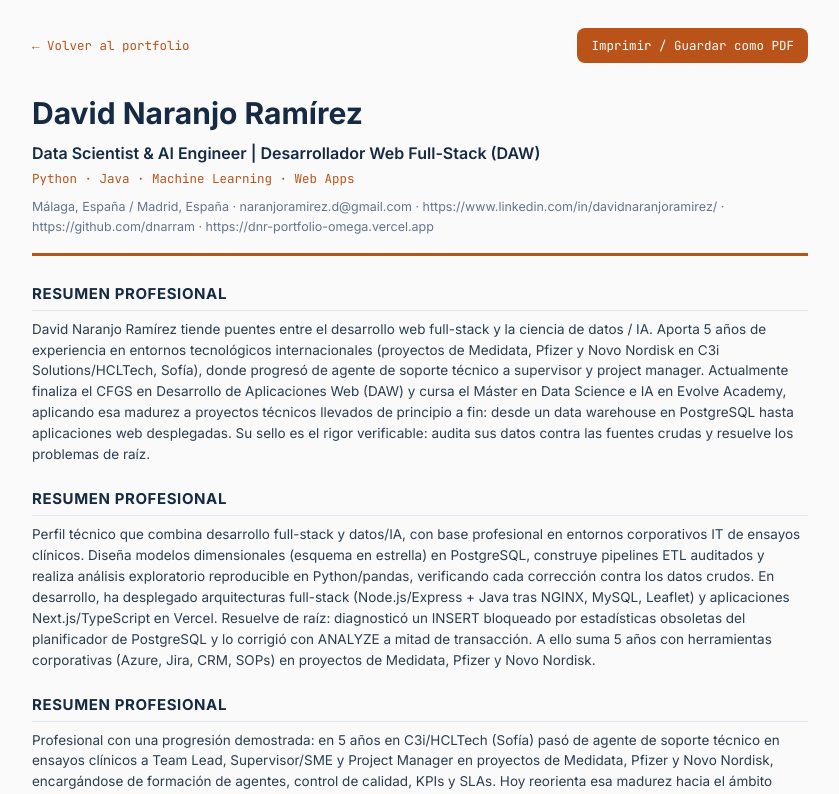
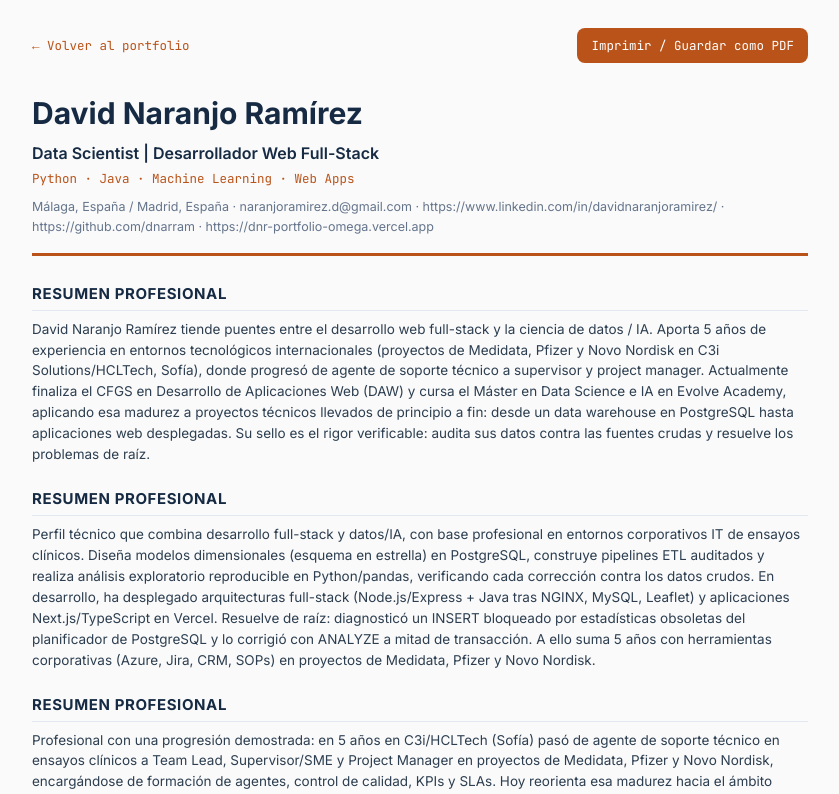
Before and after one commit to dnarram/dnr-portfolio, a Next.js app: page /cv in a window 1280 px wide. Shown: the top 794 px of the page, without its empty margins (220-1059 px from the left). Built offline with nearby package versions, Linux system fonts and the light colour scheme; no server answers.

Commit message:
content: CV maestro v5 - logros cuantificados, coherencia RondaGuide y recetas para 7 roles

```diff
--- a/src/data/cv.ts
+++ b/src/data/cv.ts
@@ -38,12 +38,12 @@ export const CV_MARKDOWN = `
 
 ## 0. IDENTIDAD Y CONTACTO  [id: meta_identidad]
 - Nombre completo: David Naranjo Ramírez
-- Titular profesional (una línea): Data Scientist & AI Engineer | Desarrollador Web Full-Stack (DAW)
-- Tagline de aptitudes (opcional, complementa al titular): Python · Java · Machine Learning · Web Apps
+- Titular profesional: Data Scientist | Desarrollador Web Full-Stack
+- Tagline de aptitudes: Python · Java · Machine Learning · Web Apps
 - Ubicación (ciudad, país): Málaga, España / Madrid, España
 - Disponibilidad geográfica (remoto / híbrido / presencial / relocalización): remoto / híbrido / presencial / relocalización
 - Email de contacto: naranjoramirez.d@gmail.com
-- Teléfono (opcional, solo si quieres que aparezca en el CV): +34 744 732 639
+- Teléfono: +34 744 732 639
 - LinkedIn: https://www.linkedin.com/in/davidnaranjoramirez/
 - GitHub: https://github.com/dnarram
 - Portfolio web: https://dnr-portfolio-omega.vercel.app
@@ -63,7 +63,7 @@ Texto: Perfil técnico que combina desarrollo full-stack y datos/IA, con base pr
 
 ### Variante para perfil HR / NEGOCIO  [id: resumen_hr]
 > Mismo contenido, tono de encaje: impacto, colaboración, autonomía.
-Texto: Profesional con una progresión demostrada: en 5 años en C3i/HCLTech (Sofía) pasó de agente de soporte técnico en ensayos clínicos a Team Lead, Supervisor/SME y Project Manager en proyectos de Medidata, Pfizer y Novo Nordisk, encargándose de formación de agentes, control de calidad, KPIs y SLAs. Hoy reorienta esa madurez hacia el ámbito técnico con doble formación en Data Science/IA y Desarrollo Web, y proyectos completos defendidos ante tribunal. Comunica con claridad en cuatro idiomas, trabaja con autonomía y prioriza la calidad verificable. Busca un equipo donde su mezcla de experiencia corporativa y capacidad técnica aporte desde el primer día.
+Texto: Profesional con una progresión demostrada: en 5 años en C3i/HCLTech (Sofía) pasó de agente de soporte técnico en ensayos clínicos a Team Lead, Supervisor/SME y Project Manager en proyectos de Medidata, Pfizer y Novo Nordisk, encargándose de formación de agentes, control de calidad, KPIs y SLAs. Hoy reorienta esa madurez hacia el ámbito técnico con doble formación en Data Science/IA y Desarrollo Web, y proyectos técnicos completos llevados de principio a fin. Comunica con claridad en cuatro idiomas, trabaja con autonomía y prioriza la calidad verificable. Busca un equipo donde su mezcla de experiencia corporativa y capacidad técnica aporte desde el primer día.
 
 ### Variante DIVULGATIVA / JUNIOR  [id: resumen_fan]
 > Sin jerga, cercano.
@@ -86,14 +86,14 @@ Texto: David pasó 5 años trabajando en proyectos internacionales de software p
 - Titulación exacta (Desarrollo de Aplicaciones Web): CFGS — Técnico Superior en Desarrollo de Aplicaciones Web (DAW)
 - Centro: ILERNA Online
 - Fechas: finalizando ⟨fecha de finalización prevista por confirmar⟩
-- Estado: finalizando · proyecto final (RondaGuide) defendido ante tribunal {p2 web dev}
+- Estado: finalizando · proyecto final (RondaGuide) pendiente de defensa {p2 web dev}
 - Contenido clave: desarrollo web frontend y backend, programación orientada a objetos (Java), entornos de desarrollo, bases de datos relacionales (MySQL) {p2 web dev}
 - Proyecto destacado: RondaGuide — aplicación web turística de Ronda (proyecto final de ciclo) — ver sección 5 {p2 web dev}
 
 ### [id: edu_master_profesorado]
 - Titulación: Máster en Profesorado de ESO, Bachillerato, FP y Enseñanza de Idiomas — especialidad Lengua Extranjera (Francés)
 - Centro: Universidad de Málaga
-- Fechas: 2017 – 2018
+- Fechas: 2018
 - Relevancia: capacidad pedagógica y de comunicación (formación y onboarding de agentes en C3i); especialidad en francés que respalda su nivel C1. {p3 hr}
 
 ### [id: edu_grado_traduccion]
@@ -136,10 +136,10 @@ Texto: David pasó 5 años trabajando en proyectos internacionales de software p
 - Descripción en 1 frase: gestión y resolución de escalados de Tier 1 y peticiones directas del cliente para la solución ePID de Novo Nordisk. {p2 tech clinical}
 - Responsabilidades:
   - Resolvió escalados de Tier 1 y peticiones directas del cliente; cuando la incidencia no podía resolverse en soporte, la coordinaba con las áreas correspondientes. {p2 tech clinical}
-  - Trabajó con Azure, CRM y workflows corporativos basados en SOPs; elaboró documentación técnica y reporting operativo. {p3 tech data}
+  - Trabajó con Azure, CRM y workflows corporativos basados en SOPs; elaboró documentación técnica y reporting operativo. {p2 data tech}
   - Realizó seguimiento de KPIs y coordinación con equipos internacionales; comunicación con stakeholders. {p2 data hr}
-- Logros CUANTIFICADOS: ⟨por confirmar⟩ {p1}
-- Stack / herramientas usadas: Azure, CRM corporativo, Jira, Excel avanzado, workflows SOP {p3 tech}
+- Logros CUANTIFICADOS: creación de flujos de trabajo, SOPs, documentación y Objetos de Conocimiento para su gestión en una Base de Conocimiento para la fundación del soporte Tier 2 {p1 tech hr}
+- Stack / herramientas usadas: Azure, CRM corporativo, Jira, Excel avanzado, workflows SOP, Knova, Horizon {p3 tech}
 - Motivo de salida: ⟨privado⟩
 
 ### [id: exp_c3i_sme_supervisor]
@@ -147,23 +147,23 @@ Texto: David pasó 5 años trabajando en proyectos internacionales de software p
 - Empresa / organización: C3i Solutions / HCLTech — soluciones de software de Pfizer
 - Sector: soporte IT corporativo · software para ensayos clínicos (farma)
 - Fechas: dic. 2021 – may. 2023 (1 año 6 meses)
-- Modalidad: presencial — Sofía, Bulgaria ⟨confirmar⟩
-- Descripción en 1 frase: responsable de la formación y el desarrollo de los agentes, tareas de supervisión y aseguramiento de la calidad para las soluciones de software de Pfizer. {p2 hr clinical}
+- Modalidad: presencial — Sofía, Bulgaria
+- Descripción en 1 frase: responsable de la formación y el desarrollo de los agentes, tareas de supervisión y aseguramiento de la calidad para las soluciones de software de Pfizer en soporte de Emergencias Médicas y Desenmascaramiento gestionando un equipo de unos 100 agentes. {p2 hr clinical}
 - Responsabilidades:
   - Dirigió la formación y el desarrollo (training & development) de los agentes del proyecto. {p2 hr}
   - Ejecutó tareas de supervisión y aseguramiento de la calidad (QA) del servicio. {p2 hr tech}
   - Analizó métricas y SLAs; reporting y soporte a la dirección. {p2 data hr}
-- Logros CUANTIFICADOS: ⟨por confirmar: tamaño del equipo, mejoras de calidad/SLA⟩ {p1}
-- Stack / herramientas usadas: Azure, CRM, Jira, Excel avanzado, herramientas de reporting {p3 tech}
+- Logros CUANTIFICADOS: el equipo de agentes creció un 40%, la linea de soporte mejoró la calidad y los resultados SLA hasta mantener niveles superiores a los exigidos por el cliente, se hizo frente a la crisis provocada por la pandemia y la guerra en Ucrania sin afectar a la calidad del servicio {p1 hr data}
+- Stack / herramientas usadas: Azure, CRM, Jira, Excel avanzado, herramientas de reporting, Knova, Horizon {p3 tech}
 - Motivo de salida: promoción a Project Manager – Tier 2
 
 ### [id: exp_c3i_teamlead]
 - Puesto: Team Lead – Specialist
-- Empresa / organización: C3i Solutions / HCLTech — asistencia técnica en aplicaciones de ensayos clínicos
+- Empresa / organización: C3i Solutions / HCLTech — soluciones de software de Pfizer
 - Sector: soporte IT corporativo · software para ensayos clínicos (farma)
 - Fechas: abr. 2021 – dic. 2021 (9 meses)
 - Modalidad: jornada completa · presencial — Sofía, Bulgaria
-- Descripción en 1 frase: responsable del entrenamiento de agentes y del control de calidad, supervisión y revisión de procedimientos en aplicaciones de ensayos clínicos. {p2 hr clinical}
+- Descripción en 1 frase: responsable del entrenamiento de agentes y del control de calidad, supervisión y revisión de procedimientos en aplicaciones de ensayos clínicos en Pfizer. {p2 hr clinical}
 - Responsabilidades:
   - Encargado del entrenamiento de agentes para asistencia técnica en distintas aplicaciones de ensayos clínicos. {p2 hr}
   - Responsable de control de calidad, supervisión y revisión de los procedimientos internos. {p2 hr tech}
@@ -182,7 +182,7 @@ Texto: David pasó 5 años trabajando en proyectos internacionales de software p
 - Responsabilidades:
   - Prestó soporte técnico senior a usuarios de las plataformas de Pfizer. {p3 tech clinical}
   - Registró, priorizó y resolvió incidencias con trazabilidad; documentación y reportes. {p3 tech}
-  - Colaboró con equipos internacionales de QA y desarrollo. {p3 dev tech}
+  - Colaboró con equipos internacionales de QA y desarrollo. {p2 dev tech}
 - Logros CUANTIFICADOS: ⟨por confirmar⟩ {p3}
 - Stack / herramientas usadas: CRM, plataformas eClinical de Pfizer, herramientas de ticketing {p3 clinical}
 - Motivo de salida: promoción a Team Lead – Specialist
@@ -247,18 +247,18 @@ Texto: David pasó 5 años trabajando en proyectos internacionales de software p
 - Problema que resolvía: transformar datos transaccionales crudos de Olist en un modelo dimensional consultable para obtener KPIs de negocio. {p2 data}
 - Qué construiste (arquitectura, decisiones técnicas): esquema en estrella con 5 dimensiones y 1 tabla de hechos, con claves, índices, vistas y una función requerida; proceso ETL auditado en dos pasadas completas; corrección de una discrepancia de nombres de columna causada por una errata histórica en los CSV de Olist; resolución de una incoherencia entre el diagrama ER y el esquema. {p1 data}
 - Reto técnico concreto superado (el "war story"): un INSERT en la tabla de hechos se colgaba de forma indefinida. Diagnosticó que la causa eran estadísticas obsoletas del planificador de PostgreSQL y lo resolvió añadiendo ANALYZE sobre las cinco dimensiones a mitad de transacción en 02_data.sql. {p2 data tech}
-- Resultado / métricas verificables: KPIs verificados; entregó documentación de auditoría y una guía de defensa (AUDITORIA.md). ⟨métricas numéricas concretas por añadir si las tienes⟩ {p1 data}
+- Resultado / métricas verificables: KPIs verificados. ⟨métricas numéricas concretas por añadir si las tienes⟩ {p1 data}
 - Stack: PostgreSQL, SQL, modelado dimensional (esquema estrella), DBeaver, Git/GitHub. {p1 data}
 - Enlace repo / demo: https://github.com/dnarram/olist-ecommerce-datawarehouse {p2 data dev}
-- ¿Defendido ante tribunal / evaluado? Nota: proyecto evaluado del máster; preparó auditoría y guía de defensa (AUDITORIA.md). {p3}
+- ¿Defendido ante tribunal / evaluado? Nota: proyecto evaluado del máster. {p3}
 - Artículo relacionado: "Tres decisiones técnicas que habrían falsificado mi informe de negocio" (LinkedIn) — ver Extras. {p3 data}
 
 ### [id: proj_edafatalforce]  — EDA Fatal Force
 - Nombre: EDAFatalForce — Análisis exploratorio de la base Fatal Force
 - Una frase: análisis exploratorio de la base Fatal Force del Washington Post (2015-2024), enriquecida con el censo ACS 2020 y datos de bodycams de la NCSL. {p1 data}
-- Tu rol: individual (proyecto del Máster en Data Science, Evolve Academy). {p2 data}
+- Tu rol: diseño e implementación individual (proyecto del Máster en Data Science, Evolve Academy). {p2 data}
 - Problema / pregunta de análisis: analizar los datos de uso de fuerza letal policial en EE. UU., corrigiendo miscodificaciones del dataset y aportando contexto socioeconómico. {p2 data}
-- Qué hiciste (limpieza, correcciones, hallazgos): corrigió errores críticos en features.py (miscodificación de flee_status y etiquetado erróneo de armed_with) y la imputación de condados en cleaning.py; verificó todas las correcciones contra el CSV crudo; entregó eda.ipynb corregido, README, análisis narrativo, artículos adaptados por plataforma y un fondo para PowerPoint. {p1 data}
+- Qué hiciste (limpieza, correcciones, hallazgos): corrigió errores críticos en features.py (miscodificación de flee_status y etiquetado erróneo de armed_with) y la imputación de condados en cleaning.py; verificó todas las correcciones contra el CSV crudo; entregó eda.ipynb corregido, README, análisis narrativo y artículos adaptados por plataforma. {p1 data}
 - Reto técnico concreto: las miscodificaciones afectaban a miles de filas; el reto fue detectarlas y corregirlas garantizando la trazabilidad frente a los datos originales. {p2 data tech}
 - Resultado / hallazgos clave: dataset corregido y verificado, con análisis narrativo comunicable a distintas audiencias. ⟨hallazgos concretos por destacar si quieres⟩ {p1 data}
 - Stack: Python, pandas, Jupyter, EDA; fuentes ACS 2020 Census y NCSL. {p1 data}
@@ -268,18 +268,18 @@ Texto: David pasó 5 años trabajando en proyectos internacionales de software p
 ### [id: proj_rondaguide]  — RondaGuide
 - Nombre: RondaGuide — Guía web turística de Ronda
 - Una frase: aplicación web turística interactiva de Ronda con arquitectura de doble servidor tras NGINX (proyecto final del ciclo DAW, Ilerna). {p1 web dev}
-- Tu rol: individual (proyecto final de ciclo). {p2 web dev}
+- Tu rol: diseño e implementación individual (proyecto final de ciclo). {p2 web dev}
 - Qué construiste: arquitectura de doble servidor (Node.js/Express + servidor HTTP en Java) tras NGINX, base de datos MySQL, mapas interactivos con Leaflet y frontend en HTML/CSS/JS. {p1 web dev}
-- Reto técnico: auditoría técnica completa que corrigió desincronización de esquema, un desajuste de tipo en una clave foránea, datos semilla ausentes y credenciales expuestas; logró un despliegue full-stack limpio en local (Mac). En la defensa se señaló como punto débil que la arquitectura de doble servidor carecía de una explicación clara del enrutado por petición. {p2 web dev}
-- Resultado: despliegue full-stack funcional y defensa ante tribunal. {p1 web dev}
+- Reto técnico: se corrigió desincronización de esquema, un desajuste de tipo en una clave foránea y datos semilla ausentes; logró un despliegue full-stack limpio en local (Mac). {p2 web dev}
+- Resultado: despliegue full-stack funcional. {p1 web dev}
 - Stack: Node.js, Express, Java (HttpServer), NGINX, MySQL, Leaflet, HTML/CSS/JS. {p1 web dev}
 - Enlace: ⟨pendiente de publicar⟩ {p2 web dev}
-- ¿Defendido ante tribunal? Nota: sí, defendido ante el tribunal del ciclo DAW (Ilerna). {p3}
+- ¿Defendido ante tribunal? Nota: pendiente de defensa para el ciclo DAW (Ilerna). {p3}
 
 ### [id: proj_portfolio]  — Portfolio Adaptativo (este proyecto)
 - Nombre: Portfolio Adaptativo DNR
 - Una frase: portfolio web que recompila su contenido, narrativa y orden de proyectos según el tipo de visitante (HR, tech recruiter, developer, curioso), con un concierge de IA integrado. {p1 web dev tech}
-- Qué lo hace especial (adaptación por visitante, concierge IA): selección de vista con efecto "recompilando"; concierge de IA (Groq / Llama 3.3 70B) con modo FAQ determinista de coste cero como respaldo; analítica sin cookies (RGPD-friendly); notificaciones de interés a Telegram; canal de contacto opt-in; enlaces de candidatura personalizados por empresa; identidad de marca propia (DNR). {p2 web dev}
+- Qué lo hace especial (adaptación por visitante, concierge IA): selección de vista con efecto "recompilando"; concierge de IA (Groq / Llama 3.3 70B, OpenRouter con modelos gratuitos) con modo FAQ determinista de coste cero como respaldo; analítica sin cookies (RGPD-friendly); notificaciones de interés a Telegram; canal de contacto opt-in; enlaces de candidatura personalizados por empresa; identidad de marca propia (DNR). {p2 web dev}
 - Stack: Next.js 15 (App Router), TypeScript, Vercel, Groq API, analítica cookieless. {p1 web dev}
 - Enlace: https://dnr-portfolio-omega.vercel.app {p2 web dev}
 
@@ -307,7 +307,7 @@ Texto: David pasó 5 años trabajando en proyectos internacionales de software p
 > Soft skills, pero con evidencia. No "trabajo en equipo" a secas, sino
 > "defendí RondaGuide ante tribunal" (comunicación técnica).
 - Liderazgo y formación de equipos: como Team Lead y Supervisor/SME en C3i, dirigió el entrenamiento y desarrollo de agentes y la revisión de procedimientos (abr 2021 – may 2023). {p2 hr}
-- Comunicación técnica multilingüe: soporte y coordinación en inglés, francés y portugués con equipos internacionales; defendió el proyecto RondaGuide ante tribunal; autor de artículos técnicos divulgativos. {p2 hr dev}
+- Comunicación técnica multilingüe: soporte y coordinación en inglés, francés y portugués con equipos internacionales; autor de artículos técnicos divulgativos. {p2 hr dev}
 - Rigor y trazabilidad: mantuvo registros audit-ready bajo SOPs en entorno de ensayos clínicos; audita sus datos contra las fuentes crudas (Olist, EDAFatalForce). {p2 data tech}
 - Depuración sistemática: análisis de causa raíz como práctica profesional (Tier 2) y técnica (bloqueo de INSERT por estadísticas del planificador; correcciones de miscodificación a escala de miles de filas). {p2 dev data tech}
 - Autonomía extremo a extremo: proyectos técnicos llevados solo desde el diseño hasta el despliegue. {p2 dev web data}
@@ -337,9 +337,9 @@ Texto: David es un apasionado de la tecnología y los datos, especializado en te
 > Para tu referencia y para que el chat responda si preguntan. Decide qué
 > es público.
 - Disponibilidad de incorporación: inmediata {p2 hr}
-- Modalidad preferida: remoto o híbrido; abierto a presencial y relocalización {p2 hr}
-- Expectativa salarial (normalmente NO en el CV; para tu control): ⟨privado⟩
-- Disponibilidad para viajar / relocalización: sí, disponible para relocalización {p3 hr}
+- Modalidad preferida: remoto, híbrido, presencial y relocalización {p2 hr}
+- Expectativa salarial (normalmente NO en el CV): La expectativa salarial depende de las condiciones laborales, requisitos, localización y posición. Es mejor que sea tratado directamente con David.
+- Disponibilidad para viajar / relocalización: sí, disponible para viajar y relocalización {p3 hr}
 
 ---
 
@@ -355,6 +355,7 @@ Texto: David es un apasionado de la tecnología y los datos, especializado en te
 - Marca personal propia (DNR) con manual de identidad, aplicada a portfolio web y perfiles profesionales. {p3 web tech}
 - Perfil multilingüe con formación universitaria en Traducción e Interpretación: precisión lingüística aplicada a documentación técnica en 4 idiomas. {p3 hr}
 - Experiencia internacional: 5 años viviendo y trabajando en Sofía (Bulgaria) en proyectos globales, y una etapa previa en Francia. {p3 hr}
+- Formación musical: Grado elemental en formación musical y Guitarra en el Conservatorio Ramón Corrales. {p3 hr}
 
 ---
 
@@ -364,15 +365,29 @@ Texto: David es un apasionado de la tecnología y los datos, especializado en te
 - Para el CV ADAPTADO: la IA elige QUÉ bloques según el rol pedido; dentro de
   cada bloque, {p1} aparece siempre y la afinidad ordena el resto según la
   vista del visitante. La IA elige, no redacta.
-- Recetas de bloques por rol (orientativas para ti):
-  · Full-Stack / Web Dev → resumen_tech, proj_rondaguide, proj_portfolio,
-    skill_web, skill_lenguajes, edu_daw, skill_herramientas, idiomas.
-  · Data Analyst → resumen_tech, proj_edafatalforce, proj_olist, skill_datos,
-    skill_lenguajes, edu_master_datascience, exp_c3i_sme_supervisor (KPIs),
-    idiomas, certs.
+- Recetas de bloques por rol (las 7 posiciones objetivo; orientativas):
+  · Data Analyst / BI Analyst → resumen_tech, proj_edafatalforce, proj_olist,
+    skill_datos, skill_lenguajes, edu_master_datascience,
+    exp_c3i_sme_supervisor (KPIs/SLAs), exp_c3i_pm_tier2 (reporting),
+    skill_blandas, idiomas, certs.
   · Data Engineer → resumen_tech, proj_olist, proj_edafatalforce, skill_datos,
-    skill_lenguajes, edu_master_datascience, skill_herramientas, idiomas.
-  · Rol en farma/salud → añade certs (ICH GCP) y exp_c3i_* (dominio clínico).
+    skill_lenguajes, edu_master_datascience, skill_herramientas,
+    exp_c3i_pm_tier2, idiomas.
+  · Data Scientist / ML (junior) → resumen_tech, proj_edafatalforce,
+    proj_olist, skill_datos, skill_lenguajes, edu_master_datascience,
+    extras_articulos, idiomas. (ML = fundamentos: sé honesto en entrevista.)
+  · Full-Stack / Web Developer → resumen_tech, proj_rondaguide,
+    proj_portfolio, skill_web, skill_lenguajes, edu_daw, skill_herramientas,
+    proj_olist (BD/SQL), idiomas.
+  · Frontend Developer → resumen_tech, proj_portfolio (Next.js/React/TS),
+    proj_rondaguide (Leaflet/UI), skill_web, skill_lenguajes, edu_daw,
+    idiomas.
+  · Backend Developer → resumen_tech, proj_rondaguide (Node/Express/Java/
+    NGINX/MySQL), proj_olist (SQL/modelado), skill_web, skill_lenguajes,
+    skill_datos (PostgreSQL/MySQL), edu_daw, idiomas.
+  · Rol en farma/salud (cualquiera de los anteriores) → añade certs
+    (ICH GCP) y 1-2 exp_c3i_* (dominio clínico real: Medidata Rave,
+    plataformas Pfizer/Novo Nordisk). Es el diferenciador de David.
 - Mantén este archivo en el repo (src/data/cv.ts, dentro de CV_MARKDOWN) y
   edítalo como contenido: editar → commit → push.
 
```
